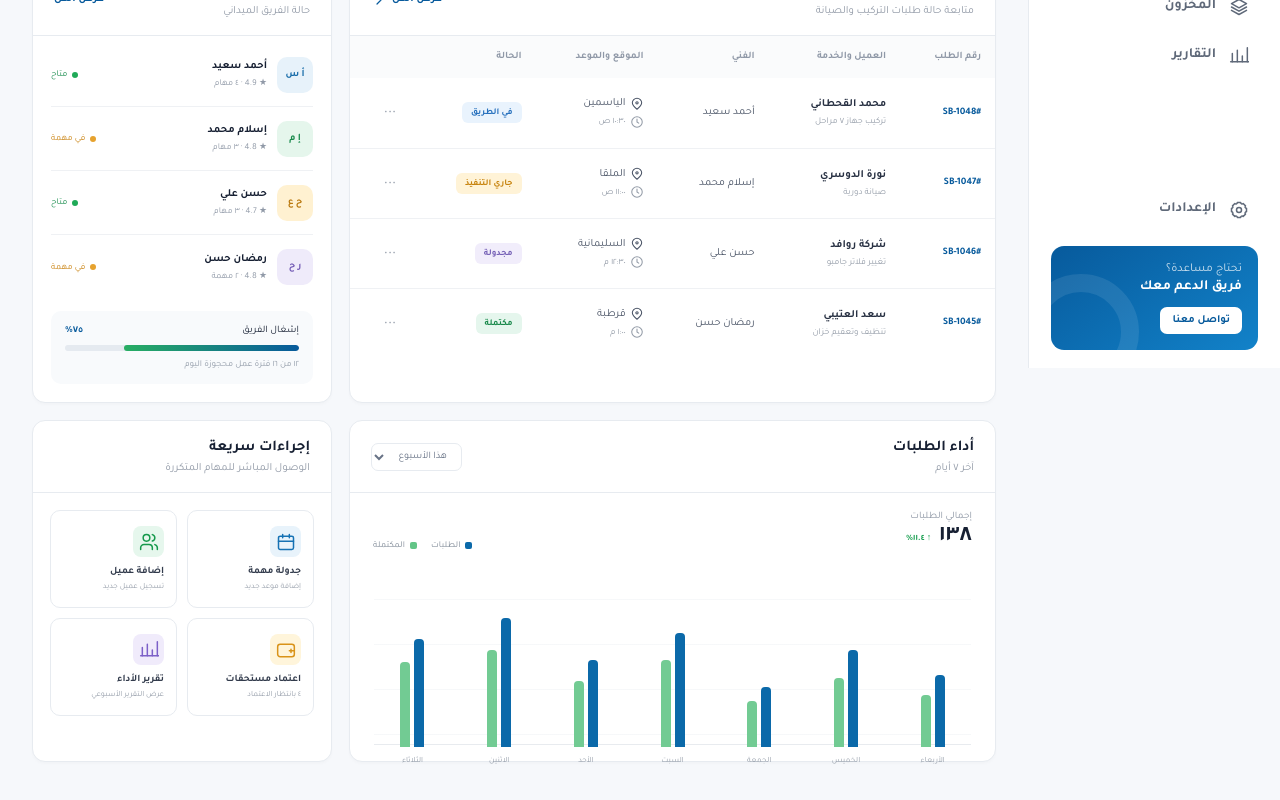
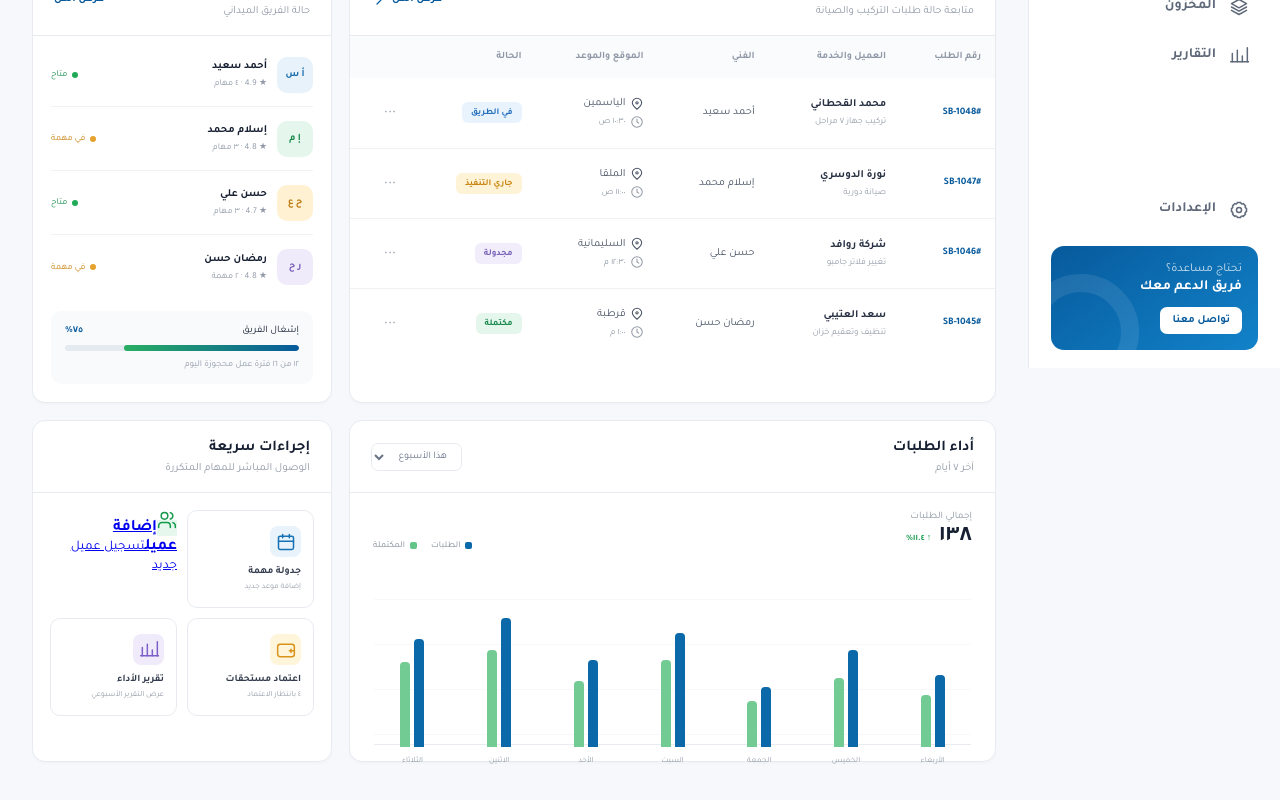
Before and after one commit to mdardash-star/sabeel-system, a Next.js app in the folder apps/admin/: page / in a window 1280 px wide. Shown: the part 432-1232 px from the top of the page. Built offline with nearby package versions, Linux system fonts and the light colour scheme; sample sign-in values are in the browser's storage.

Commit message:
feat(admin): link customers management page

```diff
--- a/apps/admin/app/page.tsx
+++ b/apps/admin/app/page.tsx
@@ -83,7 +83,7 @@ export default function Dashboard() {
         <nav className="nav" aria-label="التنقل الرئيسي">
           <p className="nav-label">القائمة الرئيسية</p>
           {navItems.map((item) => (
-            <a className={`nav-item${item.active ? " active" : ""}`} href="#" key={item.label}>
+            <a className={`nav-item${item.active ? " active" : ""}`} href={item.icon === "customers" ? "/customers" : "#"} key={item.label}>
               <Icon name={item.icon} /><span>{item.label}</span>{item.badge && <b>{item.badge}</b>}
             </a>
           ))}
@@ -156,7 +156,7 @@ export default function Dashboard() {
               <div className="panel-head"><div><h2>إجراءات سريعة</h2><p>الوصول المباشر للمهام المتكررة</p></div></div>
               <div className="quick-grid">
                 <button><span className="blue"><Icon name="calendar"/></span><strong>جدولة مهمة</strong><small>إضافة موعد جديد</small></button>
-                <button><span className="green"><Icon name="customers"/></span><strong>إضافة عميل</strong><small>تسجيل عميل جديد</small></button>
+                <a className="quick-action-link" href="/customers"><span className="green"><Icon name="customers"/></span><strong>إضافة عميل</strong><small>تسجيل عميل جديد</small></a>
                 <button><span className="amber"><Icon name="wallet"/></span><strong>اعتماد مستحقات</strong><small>٤ بانتظار الاعتماد</small></button>
                 <button><span className="violet"><Icon name="reports"/></span><strong>تقرير الأداء</strong><small>عرض التقرير الأسبوعي</small></button>
               </div>
```
